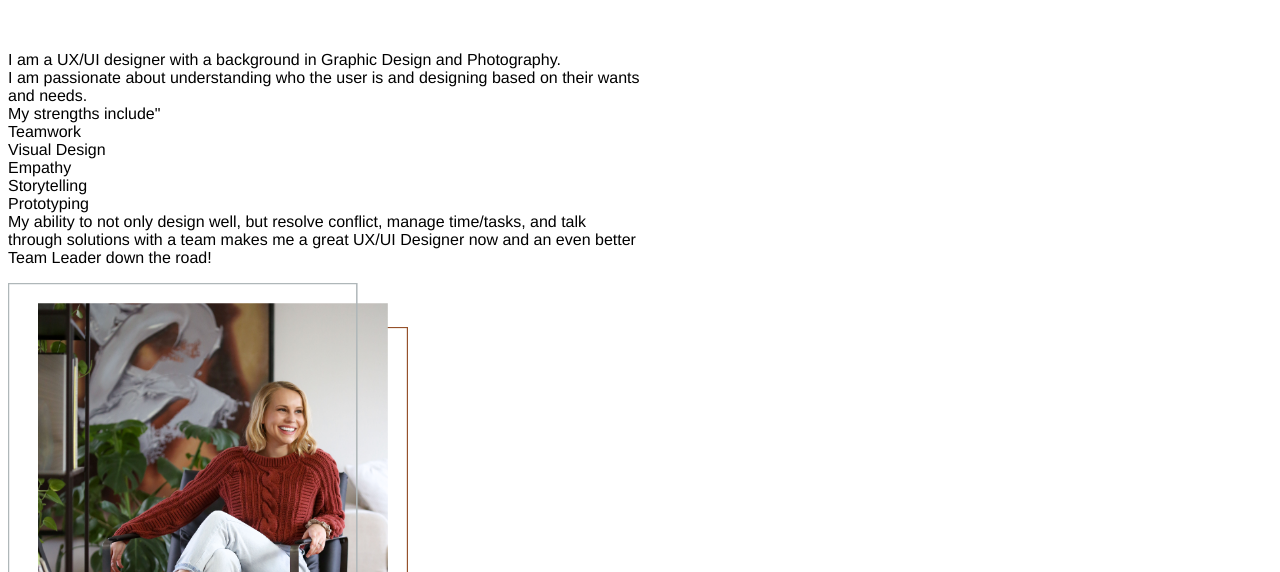
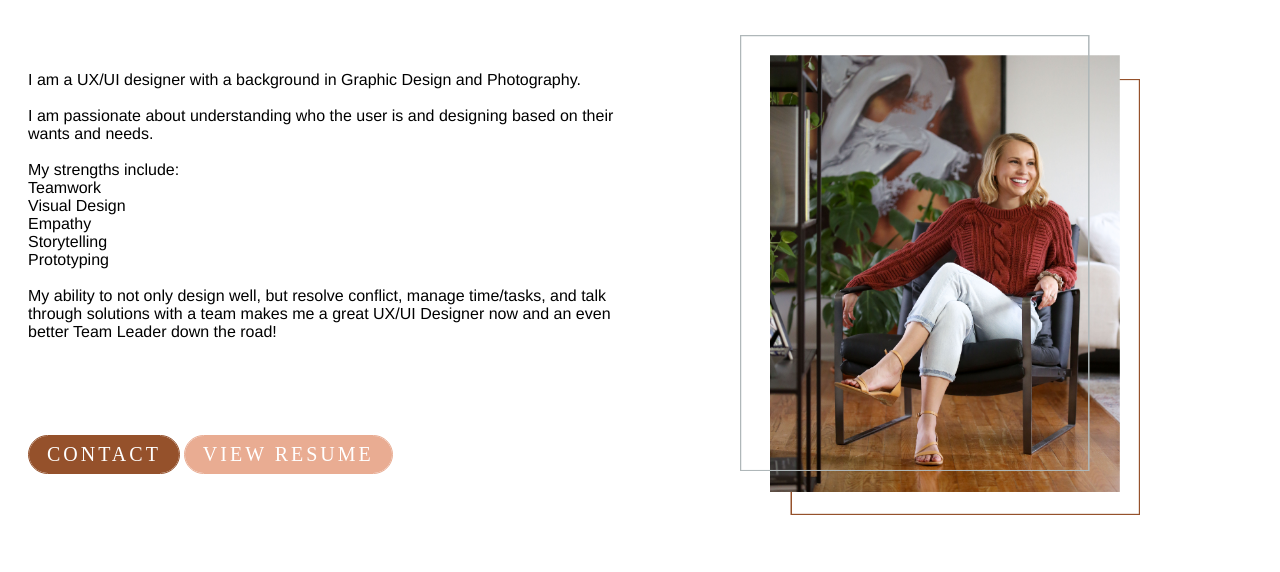
Before and after one commit to annieszarmach/UX_UI_HW_18, a plain HTML site: page index.html in a window 1280 px wide. Shown: the part 174-746 px from the top of the page. Drawn offline with Linux system fonts and the light colour scheme.

Commit message:
styling complete

```diff
--- a/css/index.css
+++ b/css/index.css
@@ -187,12 +187,19 @@ h1{
         grid-area:text;
         grid-column-start:1;
         grid-column-end:2;
+        padding:20px;
 
     }
 
-    .heromage{
+    .heroimage{
         display:grid;
         grid-area:image;
         grid-column-start:2;
         grid-column-end:3;
+        margin-left:100px;
     }
+
+    .ctabuttons{
+        margin-top:-100px;
+        padding:20px;
+    }
--- a/index.html
+++ b/index.html
@@ -24,21 +24,24 @@
     <div class="text">
         <p>
             I am a UX/UI designer with a background in Graphic Design and Photography.
+            <br>
             <br>I am passionate about understanding who the user is and designing based on their wants and needs.
-            <br>My strengths include"
+            <br>
+            <br>My strengths include:
             <br>Teamwork
             <br>Visual Design
             <br>Empathy
             <br>Storytelling
             <br>Prototyping
+            <br>
             <br>My ability to not only design well, but resolve conflict, manage time/tasks, and talk through solutions with a team makes me a great UX/UI Designer now and an even better Team Leader down the road!
         </p>
     </div>
+    <div class="image">
+        <img src="images/home/myphoto.png" class="heroimage">
+    </div>
 </div>
-<div class="image">
-    <img src="images/home/myphoto.png" class="heroimage">
-</div>
-<div>
+<div class="ctabuttons">
     <button class="button">Contact</button>
     <button id="secondarybutton">View Resume</button>
 </div>
```
